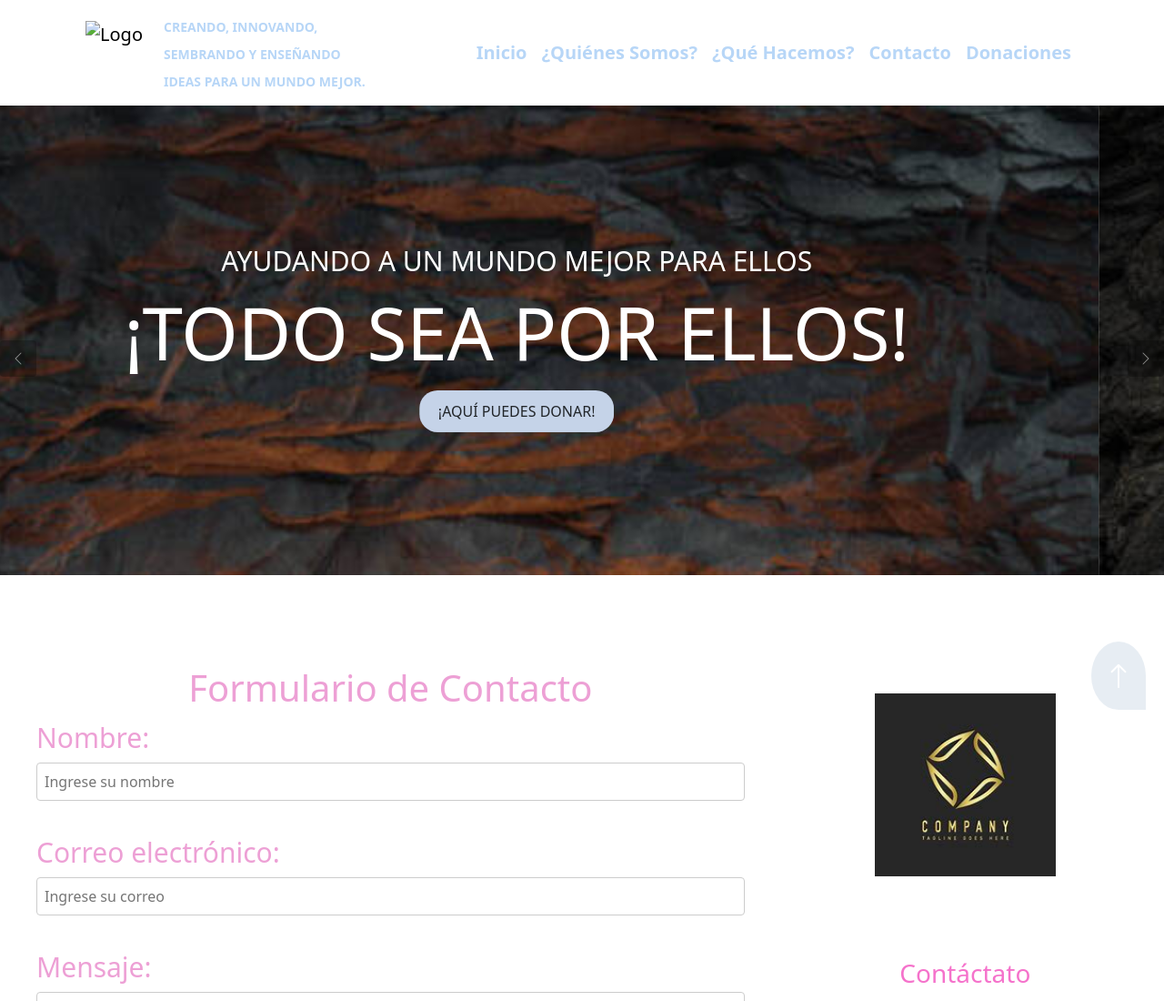
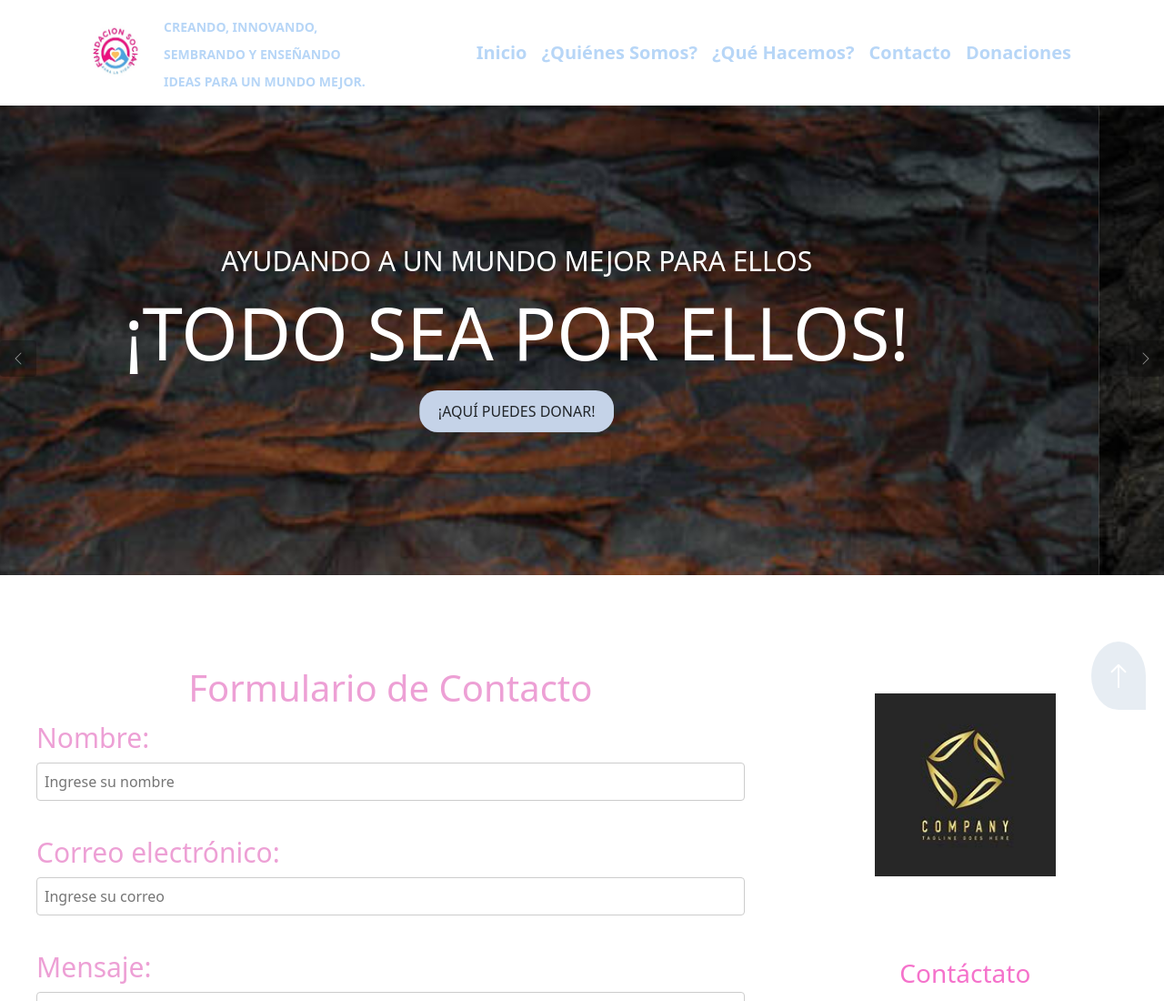
Before and after one commit to Developer923004/Fundacion_Social, a plain HTML site: page index.html in a window 1280 px wide. Shown: the top 1100 px of the page at 91% size. Drawn offline with nearby package versions, Linux system fonts and the light colour scheme.

Commit message:
Update index.html

```diff
--- a/index.html
+++ b/index.html
@@ -61,7 +61,7 @@
           <a class="navbar-brand" href="#">
             <div class="d-flex align-items-center">
               <!-- Imagen del logo de la fundación -->
-              <img src="Assets(activos)/Logos/Logotipo.jpeg" alt="Logo" width="70" height="70">
+              <img src="Assets(activos)/Logos/LOGO.jpeg" alt="Logo" width="70" height="70">
               <!-- Texto del logo y slogan -->
               <div class="ms-3">
                 <span class="brand-text">CREANDO, INNOVANDO,</span><br>
```
